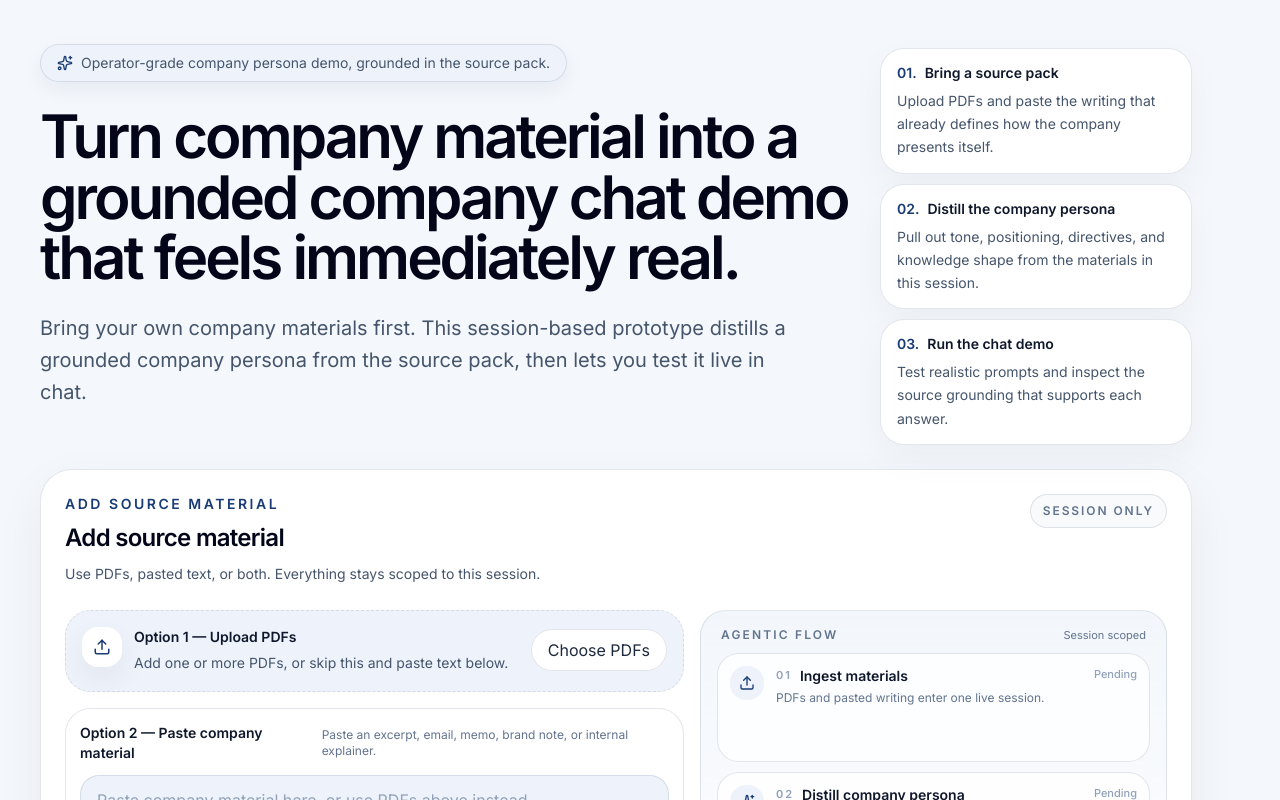
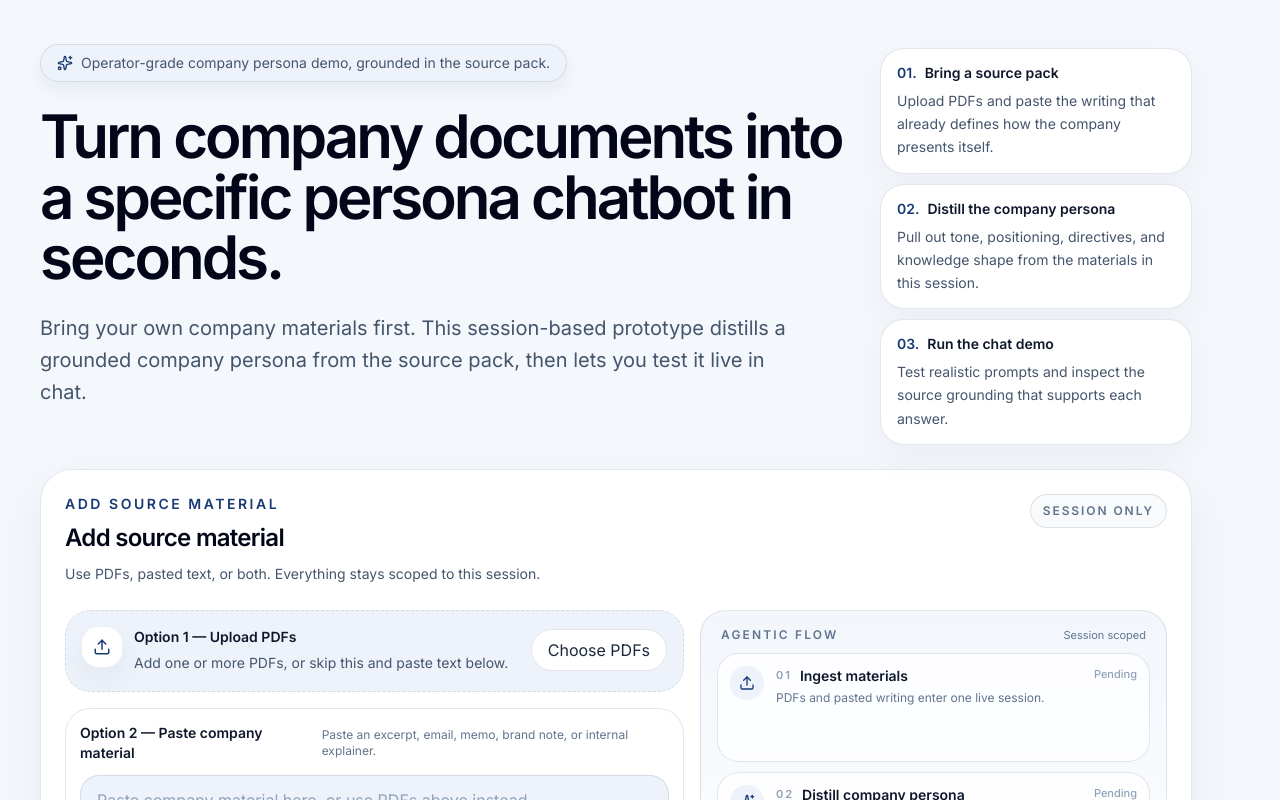
Before and after one commit to SY227/company-persona-studio, a Next.js app: page / in a window 1280 px wide. Shown: the top 800 px of the page. Built offline with nearby package versions, Linux system fonts and the light colour scheme.

Commit message:
Update hero headline

```diff
--- a/src/components/house-voice-app.tsx
+++ b/src/components/house-voice-app.tsx
@@ -388,7 +388,7 @@ export function HouseVoiceApp() {
                 Operator-grade company persona demo, grounded in the source pack.
               </div>
               <h1 className="max-w-4xl text-5xl font-semibold leading-[1.01] tracking-[-0.05em] text-slate-950 sm:text-6xl">
-                Turn company material into a grounded company chat demo that feels immediately real.
+                Turn company documents into a specific persona chatbot in seconds.
               </h1>
               <p className="mt-6 max-w-3xl text-lg leading-8 text-slate-600 sm:text-xl">
                 Bring your own company materials first. This session-based prototype distills a grounded company persona from the source pack, then lets you test it live in chat.
```
